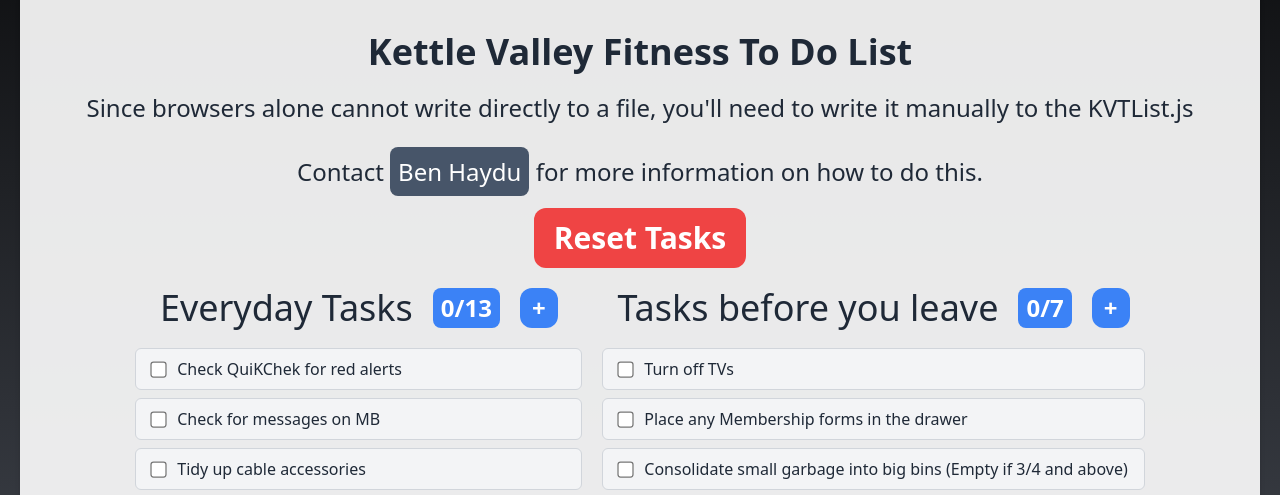
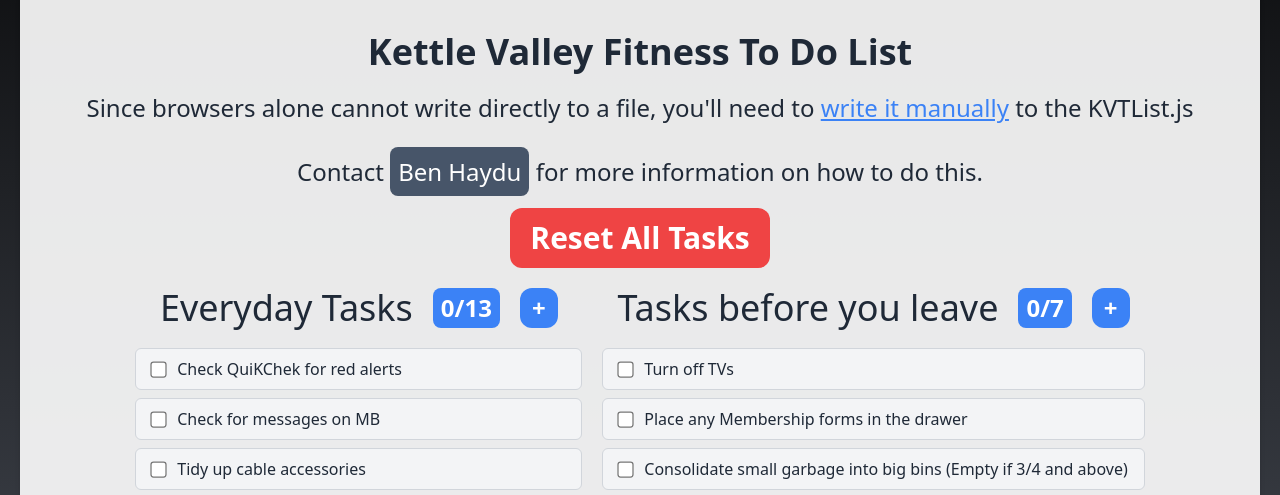
Before and after one commit to benhaydu/KVCheckList, a website: page src/index.html in a window 1280 px wide. Shown: the part 267-762 px from the top of the page. Drawn offline with Linux system fonts and the light colour scheme.

Commit message:
Update index.html and styles; add README for task checklist

```diff
--- a/src/index.html
+++ b/src/index.html
@@ -22,7 +22,7 @@
             </h1>
             <h1 class="text-2xl text-center my-5">
                 Since browsers alone cannot write directly to a file, you'll need to
-                write it manually to the KVTList.js
+                <a class="text-blue-500 underline" href="README.md">write it manually</a> to the KVTList.js
                 <br><br>
                 Contact <span class="text-white bg-slate-600 p-2 rounded-lg">Ben Haydu</span> for more information
                 on how to do
@@ -30,7 +30,7 @@
             </h1>
             <a href=""
                 class="t200e text-3xl rounded-xl font-bold text-center bg-red-500 py-3 px-5 hover:bg-red-700 text-white">
-                Reset Tasks
+                Reset All Tasks
             </a>
         </div>
 
```
Also changed, not shown: README.md (added), src/README.md (added), src/output.css.
